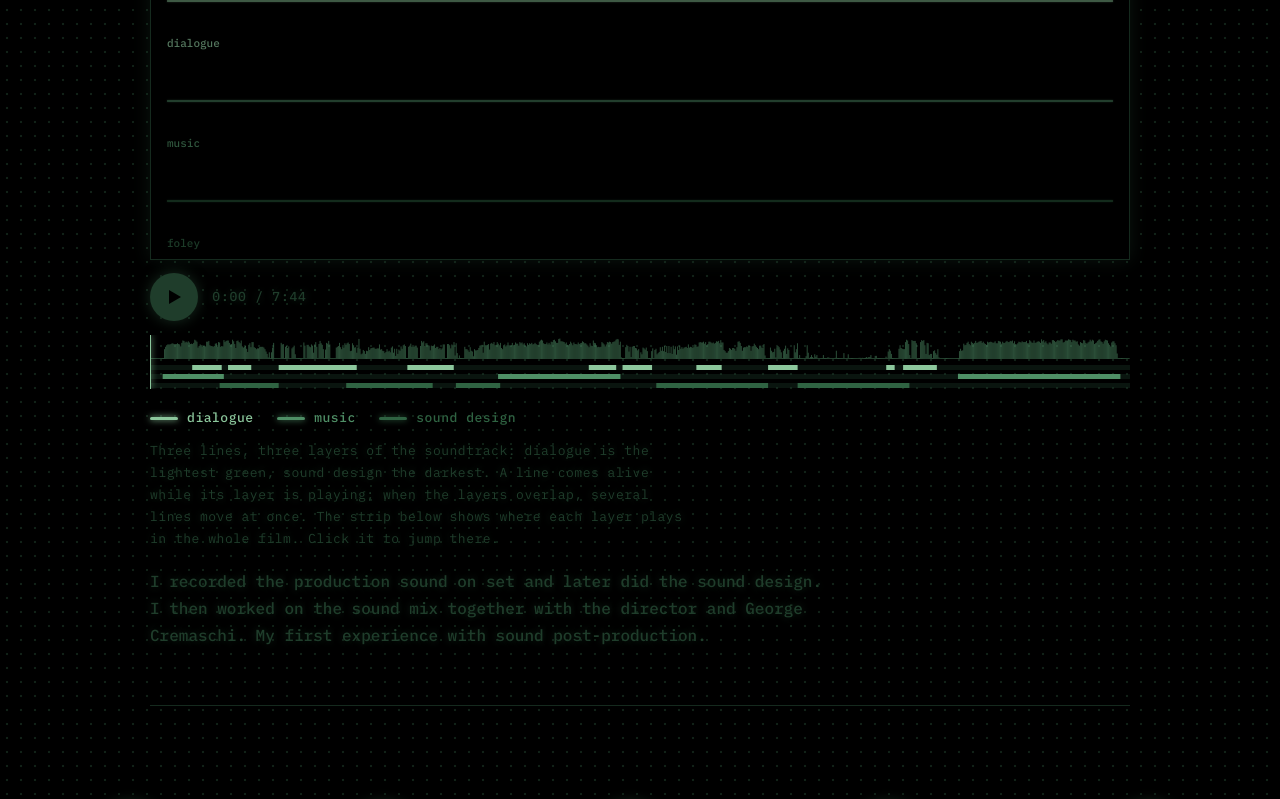
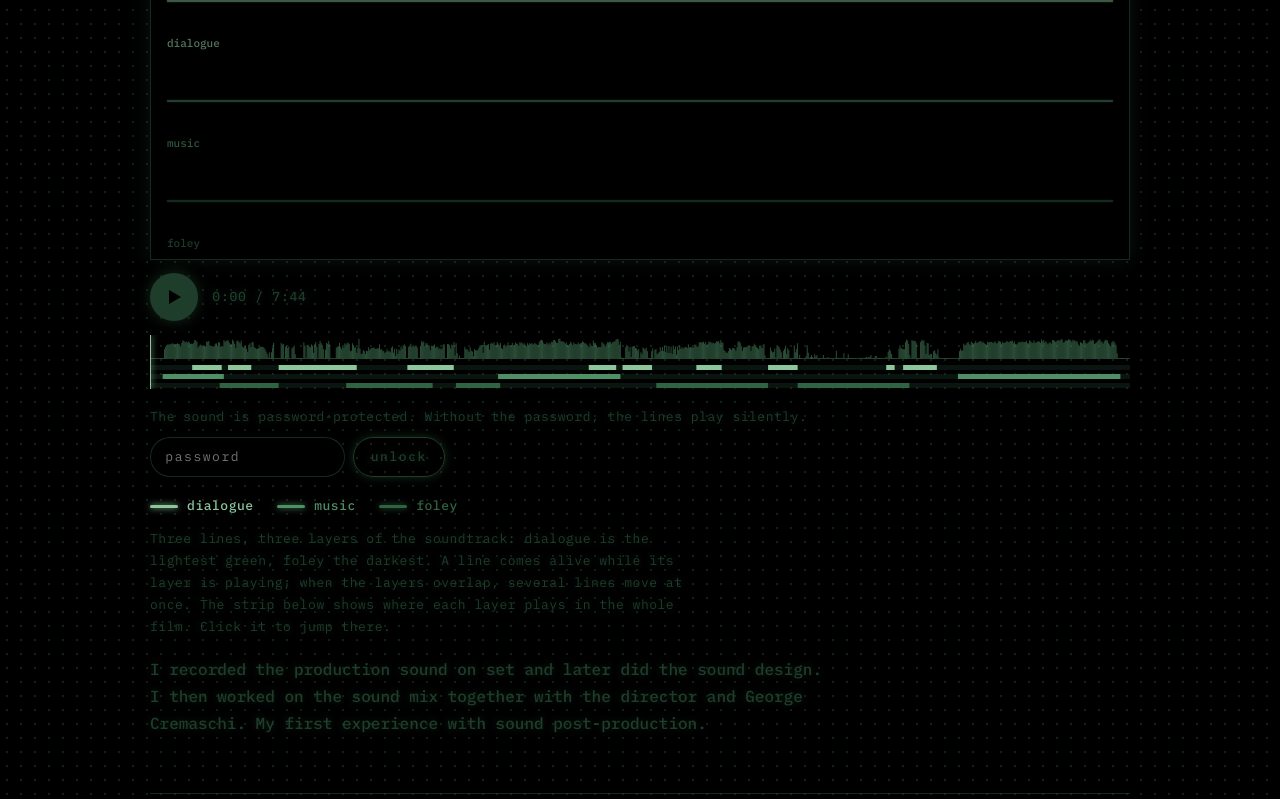
Before and after one commit to AnetHruskaJagsch/AnetaJagschovaSoundArtist, a plain HTML site: page sound-design-for-others.html in a window 1280 px wide. Shown: the part 641-1440 px from the top of the page. Drawn offline with nearby package versions, Linux system fonts and the light colour scheme.

Commit message:
Sound Design for Others: password-locked Girl is monster player, foley label

```diff
--- a/sound-design-for-others.html
+++ b/sound-design-for-others.html
@@ -168,7 +168,7 @@
       .tecka i { transition: none; }
     }
 
-    /* Soundtrack oscilloscope: three lines for dialogue, music and sound design. */
+    /* Soundtrack oscilloscope: three lines for dialogue, music and foley. */
     .oscilo { --dx: #8cc79c; --mx: #4f8f66; --fx: #2f6342; margin-top: 1.8em; }
     .oscilo audio { display: none; }
     .oscilo-obraz { border: 1px solid var(--line); background: #000000; box-shadow: 0 0 18px rgba(31, 61, 43, 0.35); }
@@ -207,6 +207,43 @@
     .oscilo-legenda .mx { color: var(--mx); }
     .oscilo-legenda .fx { color: var(--fx); }
     .dilo .oscilo-legenda p { margin-top: 0.8em; }
+    .oscilo-zamek { display: flex; flex-wrap: wrap; align-items: center; gap: 0.7em 1em; margin-top: 1.3em; font-size: 13px; font-weight: 400; letter-spacing: 0.04em; }
+    .oscilo-zamek label { flex-basis: 100%; }
+    .oscilo-zamek-radek { display: inline-flex; flex-wrap: wrap; gap: 0.6em; }
+    .oscilo-zamek input {
+      width: 15em;
+      max-width: 100%;
+      min-height: 40px;
+      padding: 0 1.1em;
+      border: 1px solid var(--line);
+      border-radius: 999px;
+      background: #000000;
+      color: #8cc79c;
+      font: inherit;
+      letter-spacing: 0.12em;
+    }
+    .oscilo-zamek input:focus-visible { outline: 2px solid var(--green); outline-offset: 3px; }
+    .oscilo-zamek button {
+      min-height: 40px;
+      padding: 0 1.3em;
+      border: 1px solid var(--green);
+      border-radius: 999px;
+      background: transparent;
+      color: inherit;
+      font: inherit;
+      font-weight: 500;
+      letter-spacing: 0.12em;
+      text-shadow: inherit;
+      box-shadow: 0 0 10px var(--glow);
+      cursor: pointer;
+      transition: filter 0.25s ease;
+    }
+    .oscilo-zamek button:hover, .oscilo-zamek button:focus-visible { filter: brightness(1.5); }
+    .oscilo-zamek button:focus-visible { outline: 2px solid var(--green); outline-offset: 3px; }
+    .oscilo-zamek button:disabled { opacity: 0.5; cursor: default; }
+    .oscilo-zamek.spatne input { border-color: #a0523d; }
+    .oscilo-zprava:empty { display: none; }
+    .oscilo.odemceno .oscilo-zamek label, .oscilo.odemceno .oscilo-zamek-radek { display: none; }
     @media (max-width: 640px) { .oscilo-ted { flex-basis: 100%; margin-left: 0; text-align: left; } }
     /* Separate, lighter dot for the zvuk site, top left next to the name. */
     .zvuk-tecka {
@@ -258,8 +295,8 @@
     <article class="dilo">
       <h2>Girl is monster<span class="preklad">directed by Sofie Lebow</span></h2>
       <p class="meta">2024 · student film, FAMU International APP programme · 8 min · soundtrack only</p>
-      <figure class="oscilo" data-casti="girl-is-monster" data-delka="464.56" data-dialog="dialogue" data-hudba="music" data-sd="sound design" data-ticho="silence">
-        <audio preload="none" src="media/audio/girl-is-monster.m4a"></audio>
+      <figure class="oscilo" data-casti="girl-is-monster" data-zamek="media/audio/girl-is-monster.enc" data-delka="464.56" data-dialog="dialogue" data-hudba="music" data-foley="foley" data-ticho="silence">
+        <audio preload="none"></audio>
         <div class="oscilo-obraz"><canvas class="oscilo-platno" aria-hidden="true"></canvas></div>
         <div class="oscilo-ovladani">
           <button class="oscilo-hraj" type="button" aria-label="Play" data-hraj="Play" data-pauza="Pause"><svg class="play" viewBox="0 0 18 18" aria-hidden="true"><path d="M4 2l12 7-12 7z"/></svg><svg class="pauza" viewBox="0 0 18 18" aria-hidden="true"><path d="M3 2h4v14H3zM11 2h4v14h-4z"/></svg></button>
@@ -270,13 +307,21 @@
           <canvas class="oscilo-casti" aria-hidden="true"></canvas>
           <input class="oscilo-posun" type="range" min="0" max="464.56" step="0.5" value="0" aria-label="Position in the soundtrack">
         </div>
+        <form class="oscilo-zamek" data-nacitam="loading the sound…" data-spatne="wrong password" data-odemceno="sound unlocked, press play" data-chyba="the sound could not be loaded, please try again">
+          <label for="heslo-girl-is-monster">The sound is password-protected. Without the password, the lines play silently.</label>
+          <span class="oscilo-zamek-radek">
+            <input id="heslo-girl-is-monster" type="password" autocomplete="off" placeholder="password">
+            <button type="submit">unlock</button>
+          </span>
+          <span class="oscilo-zprava" role="status" aria-live="polite"></span>
+        </form>
         <figcaption class="oscilo-legenda">
           <ul>
             <li class="dx">dialogue</li>
             <li class="mx">music</li>
-            <li class="fx">sound design</li>
+            <li class="fx">foley</li>
           </ul>
-          <p>Three lines, three layers of the soundtrack: dialogue is the lightest green, sound design the darkest. A line comes alive while its layer is playing; when the layers overlap, several lines move at once. The strip below shows where each layer plays in the whole film. Click it to jump there.</p>
+          <p>Three lines, three layers of the soundtrack: dialogue is the lightest green, foley the darkest. A line comes alive while its layer is playing; when the layers overlap, several lines move at once. The strip below shows where each layer plays in the whole film. Click it to jump there.</p>
         </figcaption>
       </figure>
       <p>I recorded the production sound on set and later did the sound design. I then worked on the sound mix together with the director and George Cremaschi. My first experience with sound post-production.</p>
```
